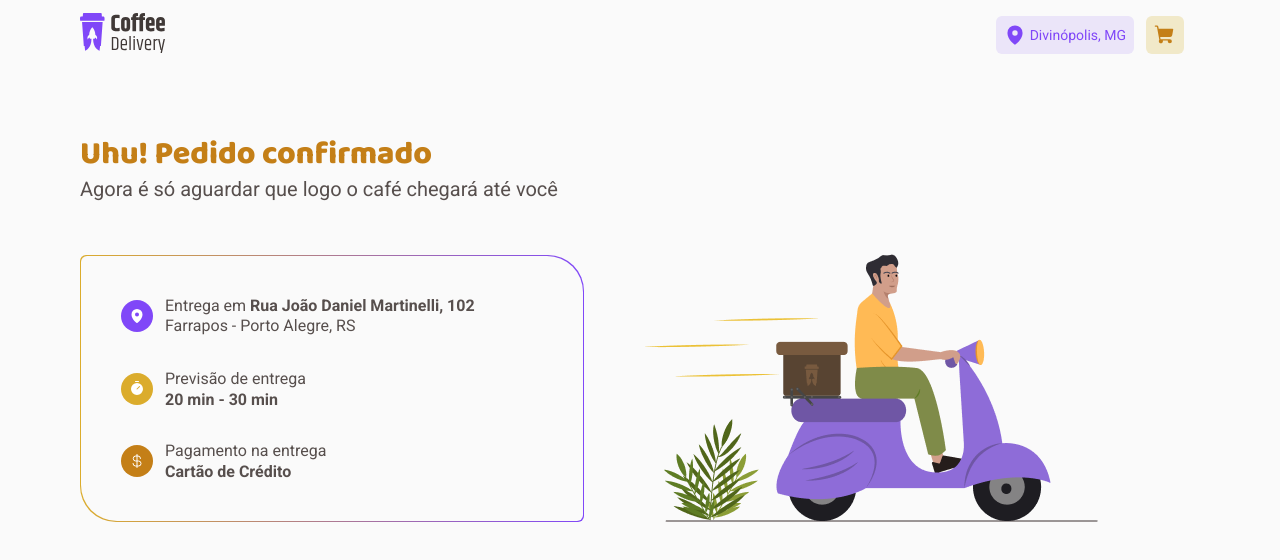
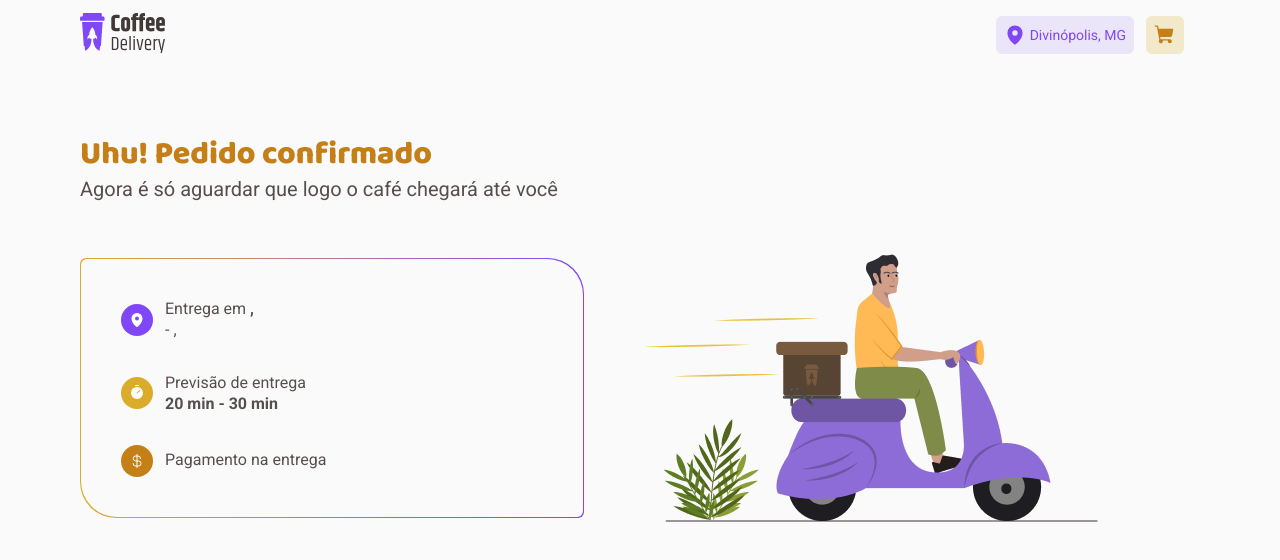
Before and after one commit to atiliosilfer/coffee-delivery, a React (Vite) app: page /success in a window 1280 px wide. Shown: the top 560 px of the page. Built offline with nearby package versions, Linux system fonts and the light colour scheme.

Commit message:
adicionando contexto no endereço

```diff
--- a/src/contexts/OrderContext.tsx
+++ b/src/contexts/OrderContext.tsx
@@ -1,4 +1,5 @@
 import { ReactNode, createContext, useEffect, useState } from 'react'
+import { DeliveryFormData } from '../pages/Checkout'
 
 export interface Order {
   id: number
@@ -12,7 +13,10 @@ interface OrderContextType {
   cartItens: Order[]
   addCartItem: (order: Order) => void
   removeCartItem: (id: number) => void
+  clearCart: () => void
   totalOrderValue: number
+  deliveryData: DeliveryFormData
+  updateDeliveryData: (data: DeliveryFormData) => void
 }
 
 export const OrderContext = createContext({} as OrderContextType)
@@ -22,11 +26,18 @@ interface OrderContextProviderProps {
 }
 
 export function OrderContextProvider({ children }: OrderContextProviderProps) {
-  const storedStateAsJSON = localStorage.getItem(
+  const storedCartAsJSON = localStorage.getItem(
     '@coffee-delivery:cart-itens-1.0.0',
   )
+  const storedDeliveryDataAsJSON = localStorage.getItem(
+    '@coffee-delivery:delivery-data-1.0.0',
+  )
+
   const [cartItens, setCartItens] = useState<Order[]>(
-    storedStateAsJSON ? JSON.parse(storedStateAsJSON) : [],
+    storedCartAsJSON ? JSON.parse(storedCartAsJSON) : [],
+  )
+  const [deliveryData, setDeliveryData] = useState<DeliveryFormData>(
+    storedDeliveryDataAsJSON ? JSON.parse(storedDeliveryDataAsJSON) : [],
   )
   const [totalOrderValue, setTotalOrderValue] = useState(
     sumOrderValue(cartItens),
@@ -36,6 +47,13 @@ export function OrderContextProvider({ children }: OrderContextProviderProps) {
     saveCartOnLocalStorage(cartItens)
     setTotalOrderValue(sumOrderValue(cartItens))
   }, [cartItens])
+
+  function updateDeliveryData(data: DeliveryFormData) {
+    setDeliveryData(data)
+
+    const stateJSON = JSON.stringify(data)
+    localStorage.setItem('@coffee-delivery:delivery-data-1.0.0', stateJSON)
+  }
 
   function addCartItem(newCoffeeOrder: Order) {
     const orderIndex = cartItens.findIndex(
@@ -61,6 +79,10 @@ export function OrderContextProvider({ children }: OrderContextProviderProps) {
     setCartItens(filteredOrders)
   }
 
+  function clearCart() {
+    setCartItens([])
+  }
+
   function saveCartOnLocalStorage(cart: Order[]) {
     const stateJSON = JSON.stringify(cart)
 
@@ -80,7 +102,10 @@ export function OrderContextProvider({ children }: OrderContextProviderProps) {
         cartItens,
         addCartItem,
         removeCartItem,
+        clearCart,
         totalOrderValue,
+        deliveryData,
+        updateDeliveryData,
       }}
     >
       {children}
--- a/src/pages/Checkout/components/FormDelivery/index.tsx
+++ b/src/pages/Checkout/components/FormDelivery/index.tsx
@@ -113,26 +113,30 @@ export function FormDelivery() {
         </CardTitle>
 
         <PaymentOptionContainer>
-          <PaymentOptionItem checked={paymentMethod === 'credit-card'}>
+          <PaymentOptionItem checked={paymentMethod === 'Cartão de crédito'}>
             <input
               type="radio"
-              value="credit-card"
+              value="Cartão de crédito"
               {...register('paymentMethod')}
             />
             <CreditCard size={16} />
             CARTÃO DE CRÉDITO
           </PaymentOptionItem>
-          <PaymentOptionItem checked={paymentMethod === 'debit-card'}>
+          <PaymentOptionItem checked={paymentMethod === 'Cartão de débito'}>
             <input
               type="radio"
-              value="debit-card"
+              value="Cartão de débito"
               {...register('paymentMethod')}
             />
             <Bank size={16} />
             CARTÃO DE DÉBITO
           </PaymentOptionItem>
-          <PaymentOptionItem checked={paymentMethod === 'money'}>
-            <input type="radio" value="money" {...register('paymentMethod')} />
+          <PaymentOptionItem checked={paymentMethod === 'Dinheiro'}>
+            <input
+              type="radio"
+              value="Dinheiro"
+              {...register('paymentMethod')}
+            />
             <Money size={16} />
             DINHEIRO
           </PaymentOptionItem>
--- a/src/pages/Checkout/index.tsx
+++ b/src/pages/Checkout/index.tsx
@@ -8,6 +8,7 @@ import { useContext } from 'react'
 import { OrderContext } from '../../contexts/OrderContext'
 import { toast } from 'react-toastify'
 import { EmptyCart } from './components/EmptyCart'
+import { useNavigate } from 'react-router-dom'
 
 const deliveryFormValidationSchema = zod.object({
   cep: zod
@@ -31,13 +32,23 @@ const deliveryFormValidationSchema = zod.object({
     .min(0, 'Informe o método de pagamento.'),
 })
 
-type DeliveryFormData = zod.infer<typeof deliveryFormValidationSchema>
+export type DeliveryFormData = zod.infer<typeof deliveryFormValidationSchema>
 
 export function Checkout() {
-  const { cartItens, totalOrderValue } = useContext(OrderContext)
+  const {
+    cartItens,
+    totalOrderValue,
+    updateDeliveryData,
+    deliveryData,
+    clearCart,
+  } = useContext(OrderContext)
+
   const deliveryForm = useForm<DeliveryFormData>({
     resolver: zodResolver(deliveryFormValidationSchema),
+    defaultValues: deliveryData,
   })
+
+  const navigate = useNavigate()
 
   const {
     handleSubmit,
@@ -45,7 +56,9 @@ export function Checkout() {
   } = deliveryForm
 
   function handleConfirmOrder(data: DeliveryFormData) {
-    console.log(data)
+    updateDeliveryData(data)
+    clearCart()
+    navigate('/success')
   }
 
   function handleConfirmWithError() {
--- a/src/pages/OrderConfirmation/index.tsx
+++ b/src/pages/OrderConfirmation/index.tsx
@@ -6,8 +6,14 @@ import {
   OrderResumeContainer,
   OrderResumeItem,
 } from './styles'
+import { useContext } from 'react'
+import { OrderContext } from '../../contexts/OrderContext'
 
 export function OrderConfirmation() {
+  const { deliveryData } = useContext(OrderContext)
+  const { street, adressNumber, neighborhood, city, uf, paymentMethod } =
+    deliveryData
+
   return (
     <OrderConfirmationContainer>
       <h1>Uhu! Pedido confirmado</h1>
@@ -22,9 +28,14 @@ export function OrderConfirmation() {
               </IconContainer>
               <div>
                 <p>
-                  Entrega em <strong>Rua João Daniel Martinelli, 102</strong>
+                  Entrega em{' '}
+                  <strong>
+                    {street}, {adressNumber}
+                  </strong>
                 </p>
-                <span>Farrapos - Porto Alegre, RS</span>
+                <span>
+                  {neighborhood} - {city}, {uf}
+                </span>
               </div>
             </OrderResumeItem>
             <OrderResumeItem>
@@ -43,7 +54,7 @@ export function OrderConfirmation() {
 
               <div>
                 <p>Pagamento na entrega </p>
-                <strong>Cartão de Crédito</strong>
+                <strong>{paymentMethod}</strong>
               </div>
             </OrderResumeItem>
           </div>
```
